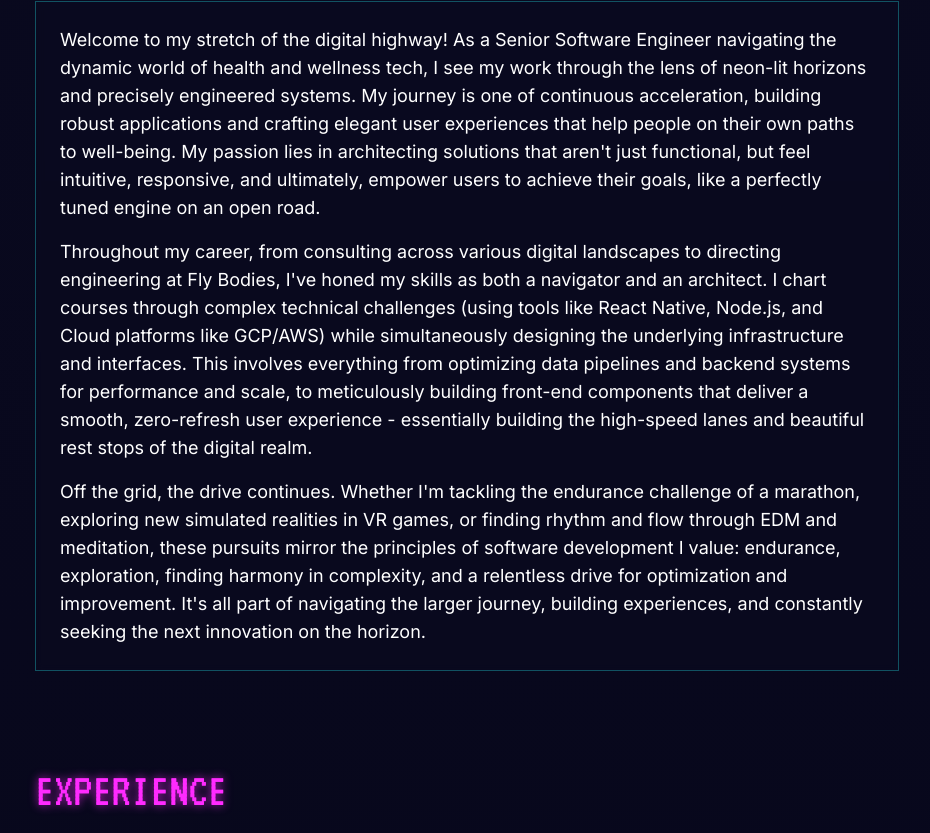
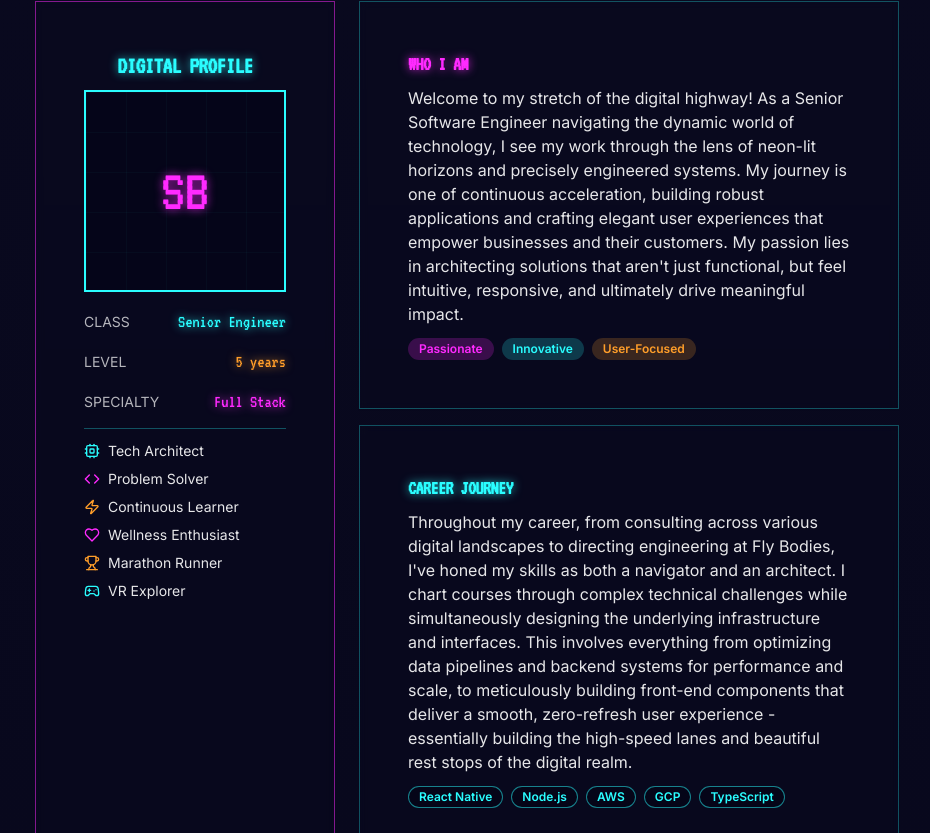
Before and after one commit to seanblonien/portfolio, a Next.js app: page / in a window 1280 px wide. Shown: the part 927-1760 px from the top of the page, without its empty margins (173-1103 px from the left). Built offline with nearby package versions, Linux system fonts and the light colour scheme.

Commit message:
fix: Refactored about page

```diff
--- a/components/about.tsx
+++ b/components/about.tsx
@@ -1,20 +1,141 @@
 import AnimatedSection from "./animated-section"
+import { Card, CardContent, CardHeader, CardTitle } from "@/components/ui/card"
+import { Badge } from "@/components/ui/badge"
+import { Separator } from "@/components/ui/separator"
+import { Code, Heart, Zap, Trophy, Cpu, Gamepad2 } from "lucide-react"
 
 export default function About() {
   return (
     <section id="about" className="section-container">
       <AnimatedSection>
         <h2 className="section-title">ABOUT ME</h2>
-        <div className="card">
-          <p className="text-lg mb-4">
-            Welcome to my stretch of the digital highway! As a Senior Software Engineer navigating the dynamic world of health and wellness tech, I see my work through the lens of neon-lit horizons and precisely engineered systems. My journey is one of continuous acceleration, building robust applications and crafting elegant user experiences that help people on their own paths to well-being. My passion lies in architecting solutions that aren't just functional, but feel intuitive, responsive, and ultimately, empower users to achieve their goals, like a perfectly tuned engine on an open road.
-          </p>
-          <p className="text-lg mb-4">
-            Throughout my career, from consulting across various digital landscapes to directing engineering at Fly Bodies, I've honed my skills as both a navigator and an architect. I chart courses through complex technical challenges (using tools like React Native, Node.js, and Cloud platforms like GCP/AWS) while simultaneously designing the underlying infrastructure and interfaces. This involves everything from optimizing data pipelines and backend systems for performance and scale, to meticulously building front-end components that deliver a smooth, zero-refresh user experience - essentially building the high-speed lanes and beautiful rest stops of the digital realm.
-          </p>
-          <p className="text-lg">
-            Off the grid, the drive continues. Whether I'm tackling the endurance challenge of a marathon, exploring new simulated realities in VR games, or finding rhythm and flow through EDM and meditation, these pursuits mirror the principles of software development I value: endurance, exploration, finding harmony in complexity, and a relentless drive for optimization and improvement. It's all part of navigating the larger journey, building experiences, and constantly seeking the next innovation on the horizon.
-          </p>
+
+        <div className="grid grid-cols-1 md:grid-cols-[300px_1fr] gap-6">
+          {/* Digital Profile Card */}
+          <AnimatedSection delay={0.1}>
+            <Card className="card h-full border-neon-pink/50 flex flex-col">
+              <CardHeader className="pb-2">
+                <CardTitle className="text-2xl font-vt323 neon-text-blue text-center">DIGITAL PROFILE</CardTitle>
+              </CardHeader>
+              <CardContent className="flex-1 flex flex-col">
+                {/* Profile Avatar */}
+                <div className="w-full aspect-square mb-4 bg-darker-blue/70 border-2 border-neon-blue rounded-md overflow-hidden flex items-center justify-center relative">
+                  <div className="absolute inset-0 grid-overlay opacity-30"></div>
+                  <span className="text-6xl font-vt323 neon-text-pink">SB</span>
+                </div>
+
+                {/* Profile Stats */}
+                <div className="space-y-3 text-sm">
+                  <div className="flex justify-between items-center">
+                    <span className="text-white/70">CLASS</span>
+                    <span className="font-vt323 text-lg neon-text-blue">Senior Engineer</span>
+                  </div>
+
+                  <div className="flex justify-between items-center">
+                    <span className="text-white/70">LEVEL</span>
+                    <span className="font-vt323 text-lg neon-text-orange">5 years</span>
+                  </div>
+
+                  <div className="flex justify-between items-center">
+                    <span className="text-white/70">SPECIALTY</span>
+                    <span className="font-vt323 text-lg neon-text-pink">Full Stack</span>
+                  </div>
+
+                  <Separator className="my-2 bg-neon-blue/30" />
+
+                  <div className="space-y-2">
+                    <div className="flex items-center gap-2">
+                      <Cpu size={16} className="text-neon-blue" />
+                      <span className="text-white/90">Tech Architect</span>
+                    </div>
+                    <div className="flex items-center gap-2">
+                      <Code size={16} className="text-neon-pink" />
+                      <span className="text-white/90">Problem Solver</span>
+                    </div>
+                    <div className="flex items-center gap-2">
+                      <Zap size={16} className="text-neon-orange" />
+                      <span className="text-white/90">Continuous Learner</span>
+                    </div>
+                    <div className="flex items-center gap-2">
+                      <Heart size={16} className="text-neon-pink" />
+                      <span className="text-white/90">Wellness Enthusiast</span>
+                    </div>
+                    <div className="flex items-center gap-2">
+                      <Trophy size={16} className="text-neon-orange" />
+                      <span className="text-white/90">Marathon Runner</span>
+                    </div>
+                    <div className="flex items-center gap-2">
+                      <Gamepad2 size={16} className="text-neon-blue" />
+                      <span className="text-white/90">VR Explorer</span>
+                    </div>
+                  </div>
+                </div>
+              </CardContent>
+            </Card>
+          </AnimatedSection>
+
+          {/* Content Container */}
+          <div className="space-y-4">
+            {/* Who I Am */}
+            <AnimatedSection delay={0.2}>
+              <Card className="card border-neon-blue/30">
+                <CardHeader className="pb-2">
+                  <CardTitle className="text-xl font-vt323 neon-text-pink">WHO I AM</CardTitle>
+                </CardHeader>
+                <CardContent>
+                  <p className="text-white/90">
+                    Welcome to my stretch of the digital highway! As a Senior Software Engineer navigating the dynamic world of technology, I see my work through the lens of neon-lit horizons and precisely engineered systems. My journey is one of continuous acceleration, building robust applications and crafting elegant user experiences that empower businesses and their customers. My passion lies in architecting solutions that aren't just functional, but feel intuitive, responsive, and ultimately drive meaningful impact.
+                  </p>
+                  <div className="mt-3 flex flex-wrap gap-2">
+                    <Badge className="bg-neon-pink/20 text-neon-pink">Passionate</Badge>
+                    <Badge className="bg-neon-blue/20 text-neon-blue">Innovative</Badge>
+                    <Badge className="bg-neon-orange/20 text-neon-orange">User-Focused</Badge>
+                  </div>
+                </CardContent>
+              </Card>
+            </AnimatedSection>
+
+            {/* Career Journey */}
+            <AnimatedSection delay={0.3}>
+              <Card className="card border-neon-blue/30">
+                <CardHeader className="pb-2">
+                  <CardTitle className="text-xl font-vt323 neon-text-blue">CAREER JOURNEY</CardTitle>
+                </CardHeader>
+                <CardContent>
+                  <p className="text-white/90">
+                    Throughout my career, from consulting across various digital landscapes to directing engineering at Fly Bodies, I've honed my skills as both a navigator and an architect. I chart courses through complex technical challenges while simultaneously designing the underlying infrastructure and interfaces. This involves everything from optimizing data pipelines and backend systems for performance and scale, to meticulously building front-end components that deliver a smooth, zero-refresh user experience - essentially building the high-speed lanes and beautiful rest stops of the digital realm.
+                  </p>
+                  <div className="mt-3 flex flex-wrap gap-2">
+                    <Badge className="bg-darker-blue text-neon-blue border border-neon-blue/50">React Native</Badge>
+                    <Badge className="bg-darker-blue text-neon-blue border border-neon-blue/50">Node.js</Badge>
+                    <Badge className="bg-darker-blue text-neon-blue border border-neon-blue/50">AWS</Badge>
+                    <Badge className="bg-darker-blue text-neon-blue border border-neon-blue/50">GCP</Badge>
+                    <Badge className="bg-darker-blue text-neon-blue border border-neon-blue/50">TypeScript</Badge>
+                  </div>
+                </CardContent>
+              </Card>
+            </AnimatedSection>
+
+            {/* Beyond Code */}
+            <AnimatedSection delay={0.4}>
+              <Card className="card border-neon-blue/30">
+                <CardHeader className="pb-2">
+                  <CardTitle className="text-xl font-vt323 neon-text-orange">BEYOND CODE</CardTitle>
+                </CardHeader>
+                <CardContent>
+                  <p className="text-white/90">
+                    Off the grid, the drive continues. Whether I'm tackling the endurance challenge of a marathon, exploring new simulated realities in VR games, or finding rhythm and flow through EDM and meditation, these pursuits mirror the principles of software development I value: endurance, exploration, finding harmony in complexity, and a relentless drive for optimization and improvement. My interest in health and wellness complements my technical mindset, bringing balance to how I approach both code and life.
+                  </p>
+                  <div className="mt-3 flex flex-wrap gap-2">
+                    <Badge className="bg-neon-orange/20 text-neon-orange">Running</Badge>
+                    <Badge className="bg-neon-orange/20 text-neon-orange">VR Gaming</Badge>
+                    <Badge className="bg-neon-orange/20 text-neon-orange">EDM</Badge>
+                    <Badge className="bg-neon-orange/20 text-neon-orange">Meditation</Badge>
+                  </div>
+                </CardContent>
+              </Card>
+            </AnimatedSection>
+          </div>
         </div>
       </AnimatedSection>
     </section>
```
